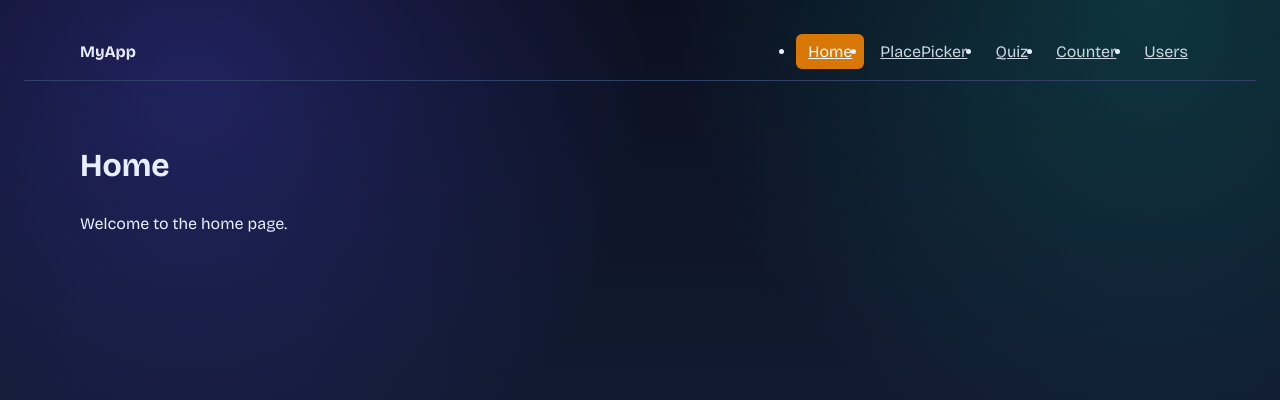
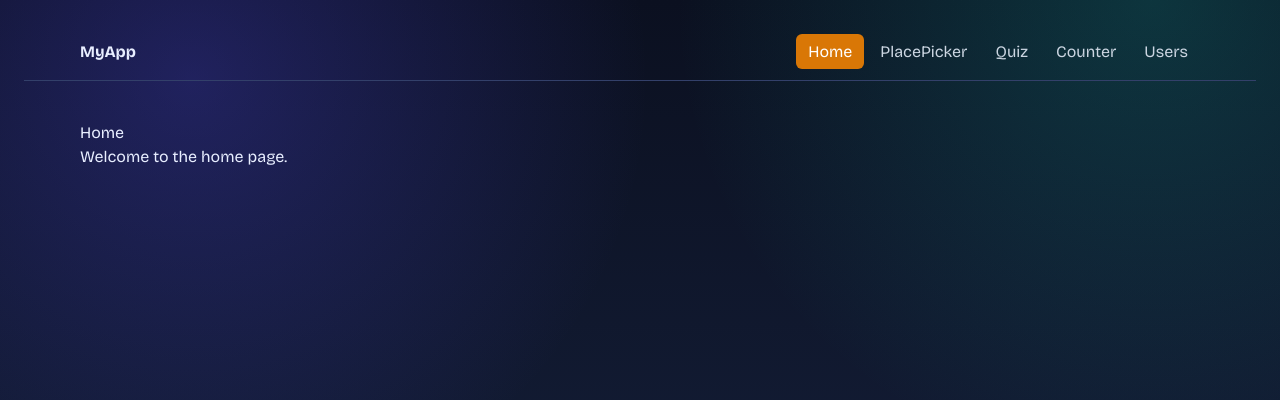
Before and after one commit to nevdb/react-exercise, a React (Vite) app: page / in a window 1280 px wide. Shown: the top 400 px of the page. Built offline with nearby package versions, Linux system fonts and the light colour scheme.

Commit message:
add tailwindcss

```diff
--- a/package.json
+++ b/package.json
@@ -10,9 +10,11 @@
     "preview": "vite preview"
   },
   "dependencies": {
+    "@tailwindcss/vite": "^4.3.0",
     "react": "^19.2.4",
     "react-dom": "^19.2.4",
-    "react-router-dom": "^7.17.0"
+    "react-router-dom": "^7.17.0",
+    "tailwindcss": "^4.3.0"
   },
   "devDependencies": {
     "@babel/core": "^7.29.0",
--- a/src/index.css
+++ b/src/index.css
@@ -1,4 +1,5 @@
 @import url("https://fonts.googleapis.com/css2?family=Bricolage+Grotesque:wght@400;500;700&family=Raleway:wght@500;700&display=swap");
+@import "tailwindcss";
 
 * {
   box-sizing: border-box;
--- a/vite.config.js
+++ b/vite.config.js
@@ -1,11 +1,15 @@
 import { defineConfig } from 'vite'
 import react, { reactCompilerPreset } from '@vitejs/plugin-react'
 import babel from '@rolldown/plugin-babel'
+import tailwindcss from '@tailwindcss/vite'
+
 
 // https://vite.dev/config/
 export default defineConfig({
   plugins: [
     react(),
-    babel({ presets: [reactCompilerPreset()] })
+    babel({ presets: [reactCompilerPreset()] }),
+    tailwindcss(),
+
   ],
 })
```
Also changed, not shown: 2 other files (tests, documents, lock files or other folders).
